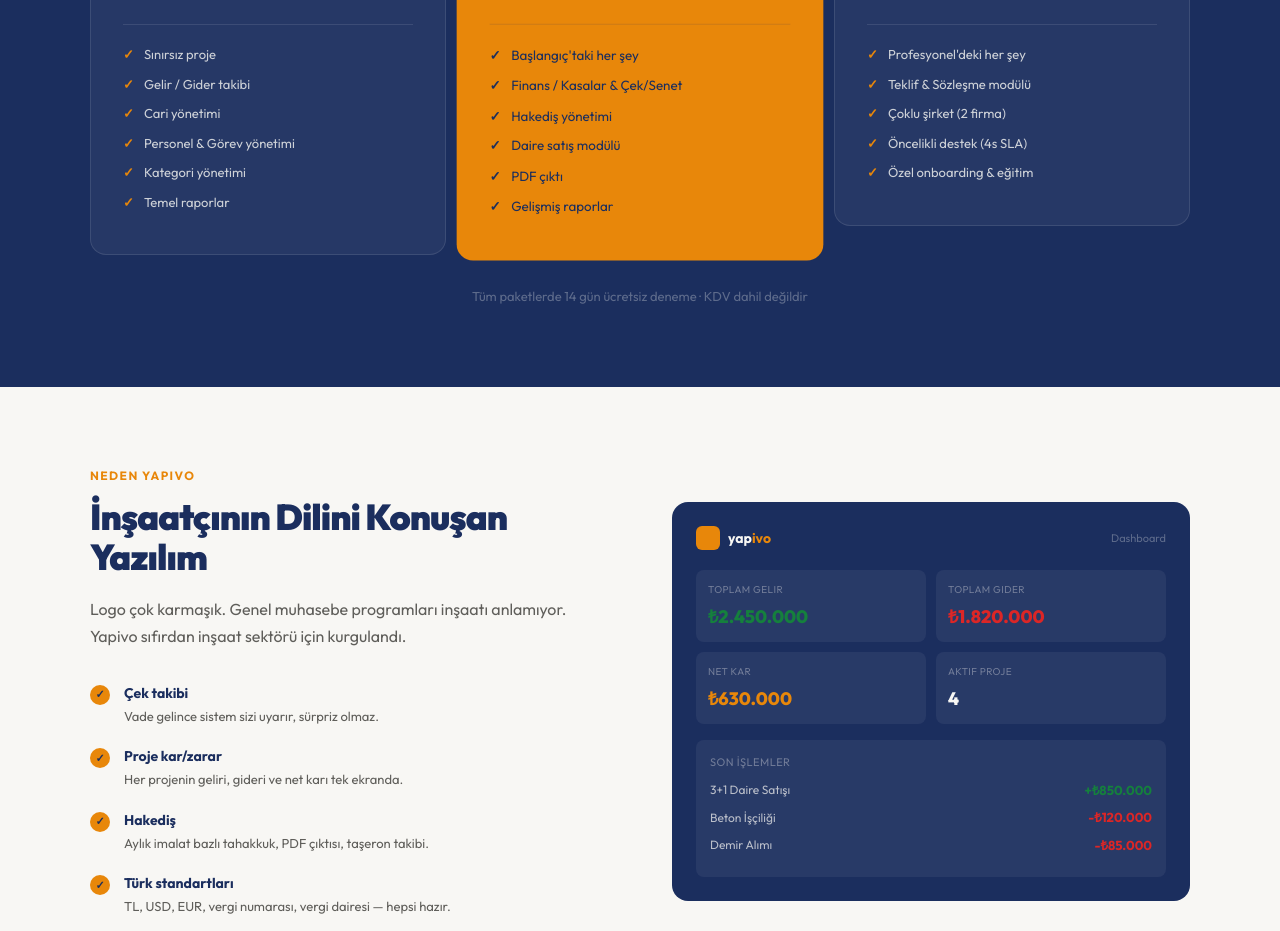
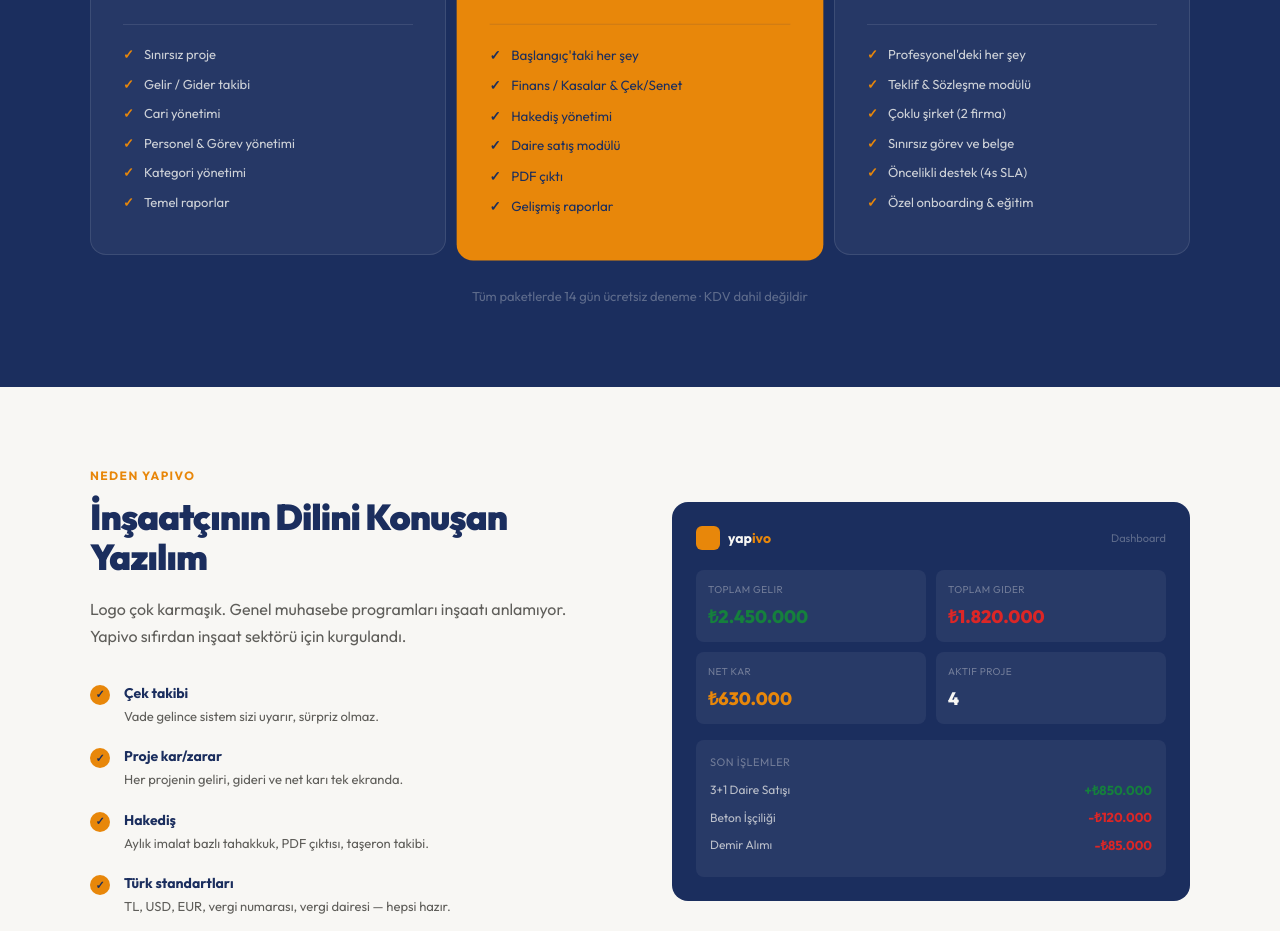
Before and after one commit to KeremGulsoy/yapivo-landing, a Next.js app: page / in a window 1280 px wide. Shown: the part 2200-3131 px from the top of the page. Built offline with nearby package versions, Linux system fonts and the light colour scheme.

Commit message:
Shorten pricing cards V2

```diff
--- a/app/page.js
+++ b/app/page.js
@@ -84,6 +84,7 @@
       'Profesyonel\'deki her şey',
       'Teklif & Sözleşme modülü',
       'Çoklu şirket (2 firma)',
+      'Sınırsız görev ve belge',
       'Öncelikli destek (4s SLA)',
       'Özel onboarding & eğitim',
     ],
```
